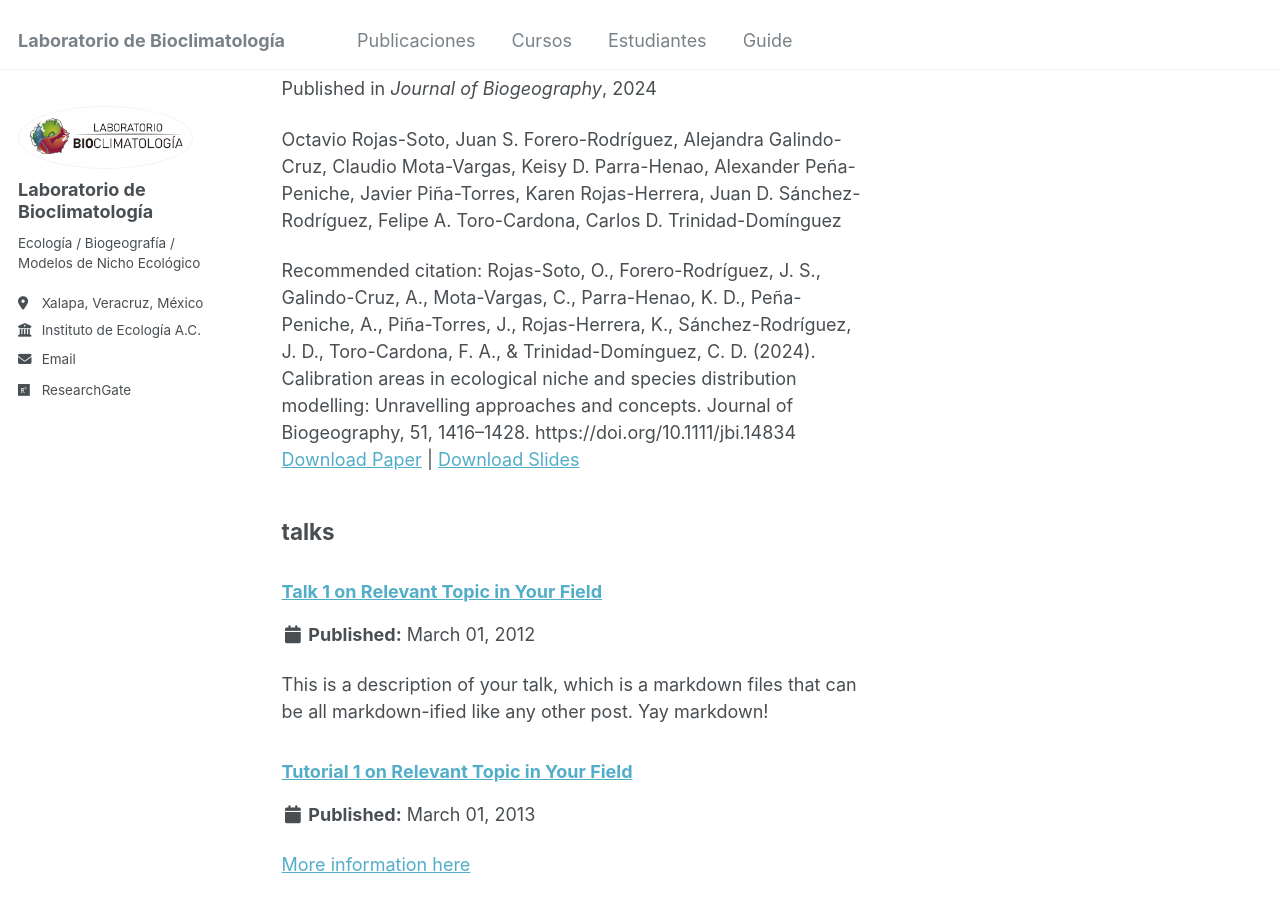
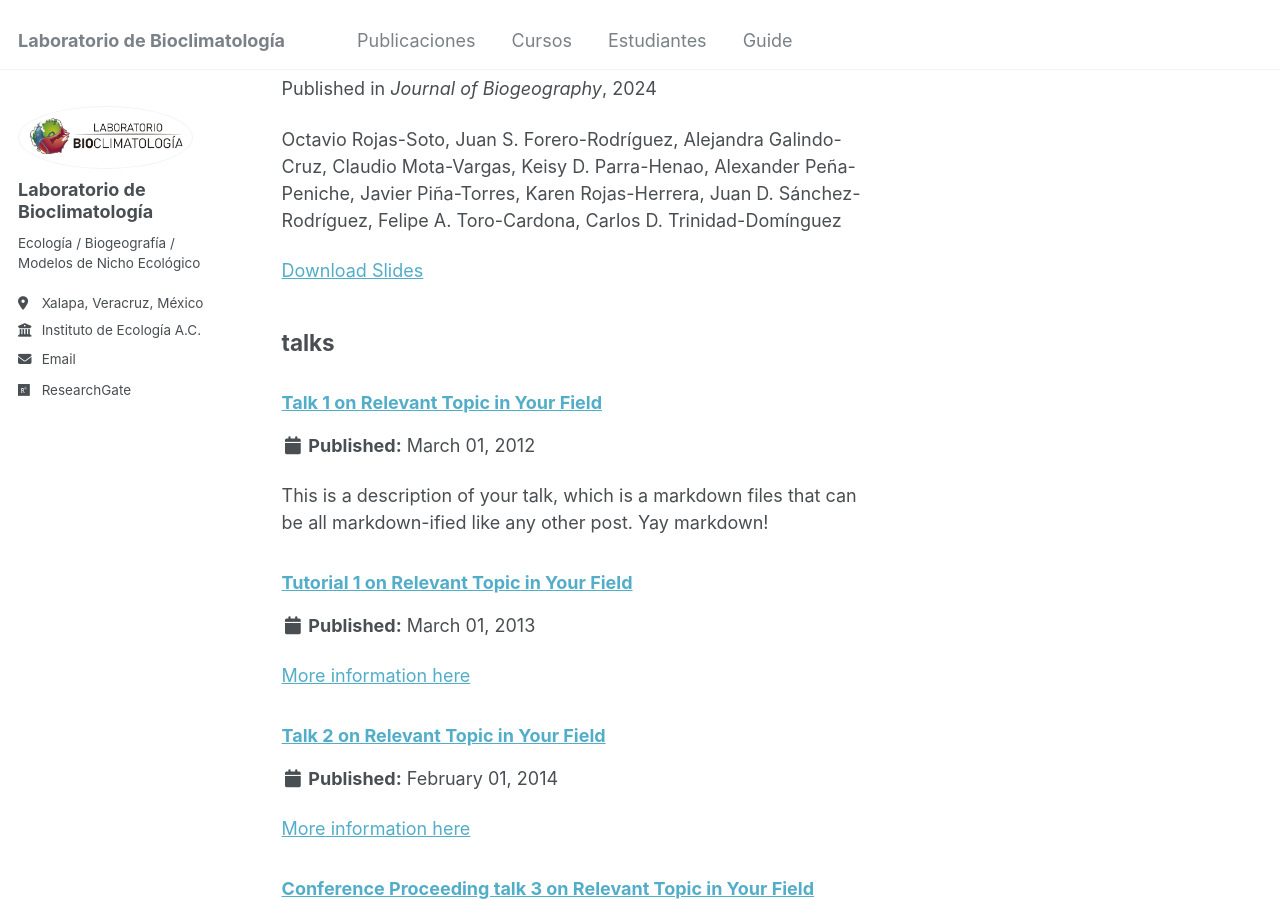
Before and after one commit to Labbioclim/bioclimat, a Jekyll site: the page built from _pages/sitemap.md, in a window 1280 px wide and 900 px high, scrolled down 6673 px. Built offline with Jekyll 4.4.1, drawn with Linux system fonts in a browser that asks for light colours.

Commit message:
Update 2024-10-01-Calibration_areas.md

```diff
--- a/_publications/2024-10-01-Calibration_areas.md
+++ b/_publications/2024-10-01-Calibration_areas.md
@@ -8,8 +8,6 @@ excerpt: 'Octavio Rojas-Soto, Juan S. Forero-Rodríguez, Alejandra Galindo-Cruz,
 date: 2024-10-12
 venue: 'Journal of Biogeography'
 slidesurl: 'http://academicpages.github.io/files/slides1.pdf'
-paperurl: 'http://academicpages.github.io/files/paper1.pdf'
-citation: 'Rojas-Soto, O., Forero-Rodríguez, J. S., Galindo-Cruz, A., Mota-Vargas, C., Parra-Henao, K. D., Peña-Peniche, A., Piña-Torres, J., Rojas-Herrera, K., Sánchez-Rodríguez, J. D., Toro-Cardona, F. A., & Trinidad-Domínguez, C. D. (2024). Calibration areas in ecological niche and species distribution modelling: Unravelling approaches and concepts. Journal of Biogeography, 51, 1416–1428. https://doi.org/10.1111/jbi.14834'
 ---
 
 The contents above will be part of a list of publications, if the user clicks the link for the publication than the contents of section will be rendered as a full page, allowing you to provide more information about the paper for the reader. When publications are displayed as a single page, the contents of the above "citation" field will automatically be included below this section in a smaller font.
```
